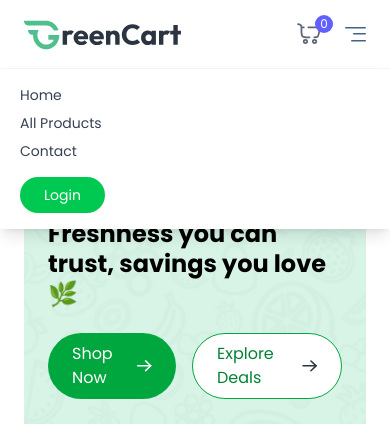
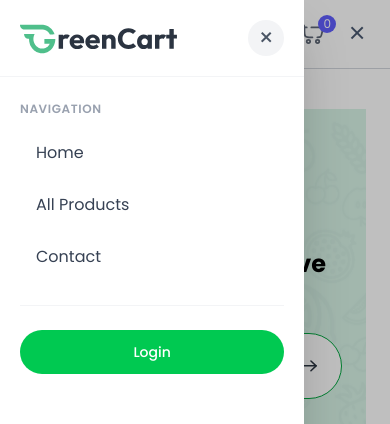
Before and after one commit to duttasirius/ggrocery, a React (Vite) app in the folder client/: page / in a window 390 px wide. Both pictures are taken after a click on the button 355 px from the left and 34 px from the top of the page. Shown: the top 424 px of the page. Built offline with nearby package versions, Linux system fonts and the light colour scheme; no server answers.

Commit message:
Create left sliding mobile sidebar navigation

```diff
--- a/client/src/components/Navbar.jsx
+++ b/client/src/components/Navbar.jsx
@@ -23,7 +23,9 @@ const Navbar = () => {
     if (searchQuery.length > 0) {
       navigate("/products");
     }
-  });
+  }, [searchQuery, navigate]);
+
+  const closeMenu = () => setOpen(false);
 
   const logout = async () => {
     try {
@@ -33,6 +35,7 @@ const Navbar = () => {
         toast.success(data.message);
         navigate("/");
         setUser(null);
+        closeMenu();
       } else {
         toast.error(data.message);
       }
@@ -43,8 +46,8 @@ const Navbar = () => {
 
   return (
     <nav className="relative z-[100] flex items-center justify-between px-6 md:px-16 lg:px-24 xl:px-32 py-4 border-b border-gray-300 bg-white transition-all">
-      <NavLink onClick={() => setOpen(false)} to="/">
-        <img src={assets.logo} className="h-9" alt="" />
+      <NavLink onClick={closeMenu} to="/">
+        <img src={assets.logo} className="h-9" alt="GreenCart" />
       </NavLink>
 
       {/* Desktop Menu */}
@@ -60,14 +63,14 @@ const Navbar = () => {
             type="text"
             placeholder="Search products"
           />
-          <img src={assets.search_icon} className="w-4 h-4" alt="" />
+          <img src={assets.search_icon} className="w-4 h-4" alt="Search" />
         </div>
 
         <div
           onClick={() => navigate("/cart")}
           className="relative cursor-pointer"
         >
-          <img src={assets.nav_cart_icon} className="w-6 opacity-80" alt="" />
+          <img src={assets.nav_cart_icon} className="w-6 opacity-80" alt="Cart" />
           <button className="absolute -top-2 -right-3 text-xs text-white bg-indigo-500 w-[18px] h-[18px] rounded-full">
             {getCartCount()}
           </button>
@@ -88,9 +91,7 @@ const Navbar = () => {
               className="w-14 h-14 rounded-full cursor-pointer border-2 border-green-500 p-1 hover:scale-105 transition"
             />
 
-            <ul
-              className="absolute right-0 mt-3 w-52 bg-white border border-green-100 rounded-xl shadow-lg py-2 text-gray-700 opacity-0 invisible group-hover:opacity-100 group-hover:visible transition duration-200 z-50"
-            >
+            <ul className="absolute right-0 mt-3 w-52 bg-white border border-green-100 rounded-xl shadow-lg py-2 text-gray-700 opacity-0 invisible group-hover:opacity-100 group-hover:visible transition duration-200 z-50">
               <li
                 onClick={() => navigate("/my-orders")}
                 className="px-4 py-2 hover:bg-green-100 hover:text-green-700 cursor-pointer transition"
@@ -114,7 +115,7 @@ const Navbar = () => {
           onClick={() => navigate("/cart")}
           className="relative cursor-pointer"
         >
-          <img src={assets.nav_cart_icon} className="w-6 opacity-80" alt="" />
+          <img src={assets.nav_cart_icon} className="w-6 opacity-80" alt="Cart" />
           <button className="absolute -top-2 -right-3 text-xs text-white bg-indigo-500 w-[18px] h-[18px] rounded-full">
             {getCartCount()}
           </button>
@@ -122,57 +123,109 @@ const Navbar = () => {
 
         <button
           onClick={() => setOpen((prev) => !prev)}
-          aria-label="Menu"
-          className="relative z-[110]"
+          aria-label={open ? "Close menu" : "Open menu"}
+          className="relative z-[120]"
         >
-          <img src={assets.menu_icon} alt="" />
+          {open ? (
+            <span className="block text-3xl leading-none font-light text-gray-700">×</span>
+          ) : (
+            <img src={assets.menu_icon} alt="Menu" />
+          )}
         </button>
       </div>
 
-      {/* Mobile Menu */}
-      {open && (
-        <div className="absolute top-full left-0 z-[105] flex w-full flex-col items-start gap-2 border-t border-gray-100 bg-white px-5 py-4 text-sm shadow-lg md:hidden">
-          <NavLink to="/" onClick={() => setOpen(false)}>
+      {/* Mobile Overlay */}
+      <div
+        onClick={closeMenu}
+        className={`fixed inset-0 z-[108] bg-black/25 transition-opacity duration-300 sm:hidden ${
+          open ? "visible opacity-100" : "invisible opacity-0 pointer-events-none"
+        }`}
+      />
+
+      {/* Mobile Left Sidebar */}
+      <aside
+        className={`fixed top-0 left-0 z-[115] h-dvh w-[78%] max-w-[320px] bg-white shadow-2xl transition-transform duration-300 ease-out sm:hidden ${
+          open ? "translate-x-0" : "-translate-x-full"
+        }`}
+      >
+        <div className="flex h-full flex-col">
+          <div className="flex items-center justify-between border-b border-gray-100 px-5 py-5">
+            <NavLink to="/" onClick={closeMenu}>
+              <img src={assets.logo} className="h-9" alt="GreenCart" />
+            </NavLink>
+            <button
+              onClick={closeMenu}
+              aria-label="Close menu"
+              className="flex h-9 w-9 items-center justify-center rounded-full bg-gray-100 text-2xl leading-none text-gray-600 transition hover:bg-green-100 hover:text-green-600"
+            >
+              ×
+            </button>
+          </div>
+
+          <div className="flex flex-1 flex-col overflow-y-auto px-5 py-6">
+            <p className="mb-3 text-xs font-semibold uppercase tracking-wider text-gray-400">
+              Navigation
+            </p>
+
+            <div className="flex flex-col gap-1">
+              <NavLink
+                to="/"
+                onClick={closeMenu}
+                className="rounded-lg px-4 py-3 text-base text-gray-700 transition hover:bg-green-50 hover:text-green-600"
+              >
                 Home
               </NavLink>
 
-          <NavLink to="/products" onClick={() => setOpen(false)}>
+              <NavLink
+                to="/products"
+                onClick={closeMenu}
+                className="rounded-lg px-4 py-3 text-base text-gray-700 transition hover:bg-green-50 hover:text-green-600"
+              >
                 All Products
               </NavLink>
 
               {user && (
-            <NavLink to="/my-orders" onClick={() => setOpen(false)}>
+                <NavLink
+                  to="/my-orders"
+                  onClick={closeMenu}
+                  className="rounded-lg px-4 py-3 text-base text-gray-700 transition hover:bg-green-50 hover:text-green-600"
+                >
                   My Orders
                 </NavLink>
               )}
 
-          <NavLink to="/contact" onClick={() => setOpen(false)}>
+              <NavLink
+                to="/contact"
+                onClick={closeMenu}
+                className="rounded-lg px-4 py-3 text-base text-gray-700 transition hover:bg-green-50 hover:text-green-600"
+              >
                 Contact
               </NavLink>
+            </div>
+
+            <div className="my-6 border-t border-gray-100" />
 
             {!user ? (
               <button
                 onClick={() => {
-                setOpen(false);
+                  closeMenu();
                   setShowUserLogin(true);
                 }}
-              className="mt-2 cursor-pointer rounded-full bg-green-500 px-6 py-2 text-sm text-white transition hover:bg-green-600"
+                className="w-full rounded-full bg-green-500 px-6 py-3 text-sm font-medium text-white transition hover:bg-green-600"
               >
                 Login
               </button>
             ) : (
               <button
-              onClick={() => {
-                setOpen(false);
-                logout();
-              }}
-              className="mt-2 cursor-pointer rounded-full bg-green-500 px-6 py-2 text-sm text-white transition hover:bg-green-600"
+                onClick={logout}
+                className="w-full rounded-full bg-green-500 px-6 py-3 text-sm font-medium text-white transition hover:bg-green-600"
               >
                 Logout
               </button>
             )}
           </div>
-      )}
+        </div>
+      </aside>
     </nav>
   );
 };
```
Lines whose indentation alone changed are shown as unchanged.
